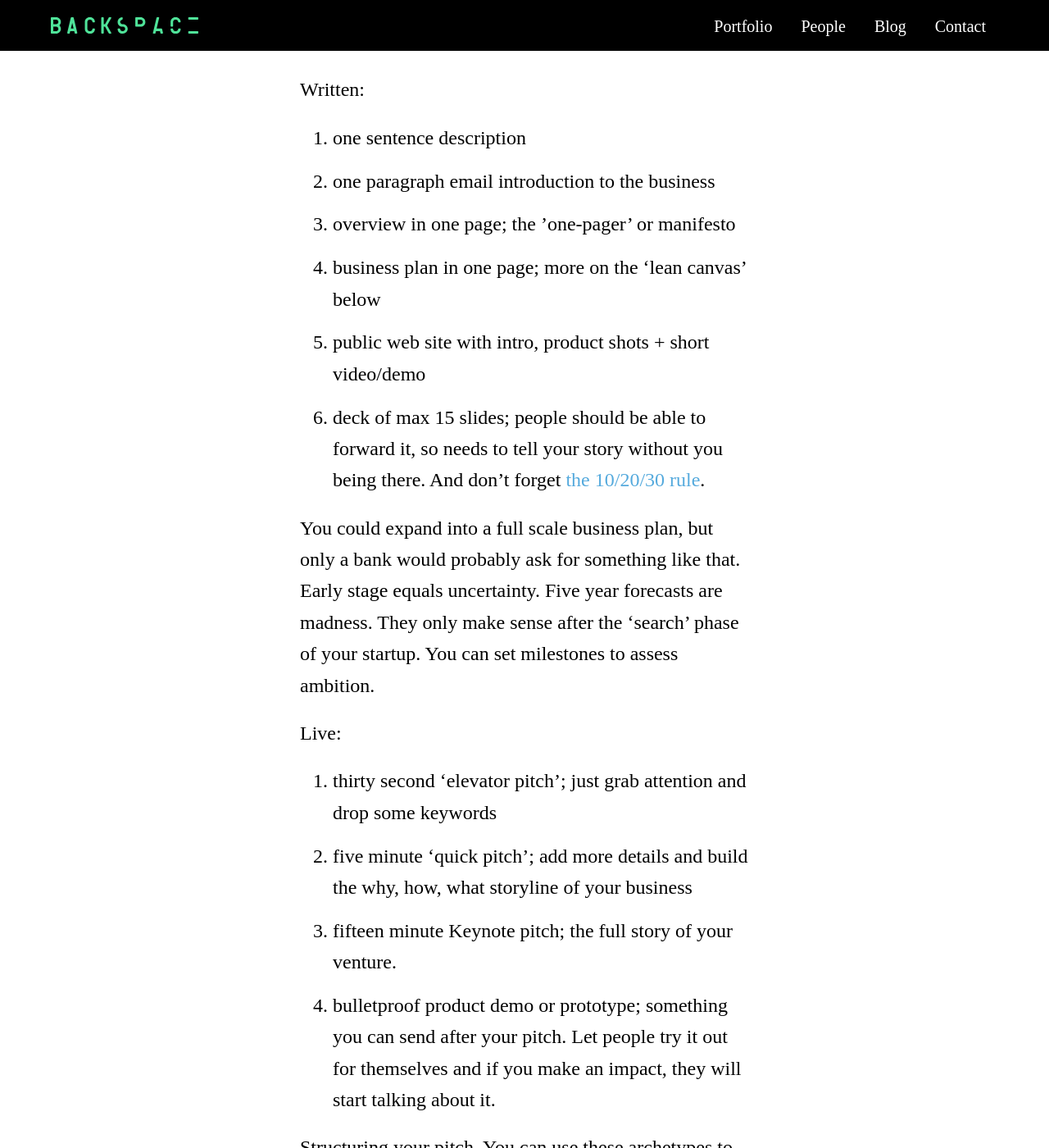
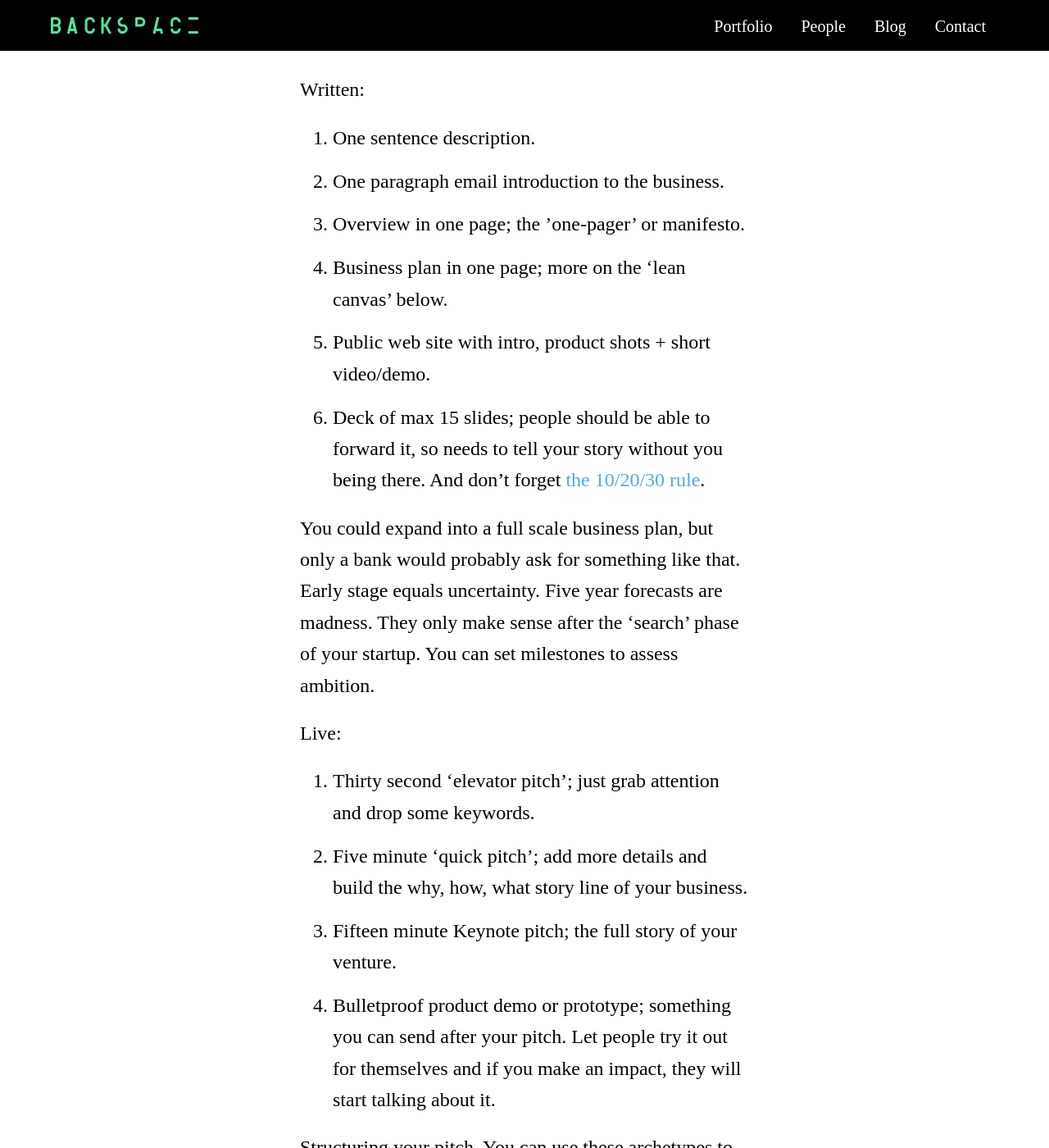
Before and after one commit to backspacehq/backspacehq.github.io, a Jekyll site: the page built from _posts/2016-01-20-read-before-pitching.markdown, in a window 1280 px wide and 1400 px high, scrolled down 2508 px. Shown: the whole window at 82% size. Built offline with Jekyll 4.4.1, drawn with Linux system fonts in a browser that asks for light colours; comment, search, counter and statistics services are not loaded.

Commit message:
Updated Read Before Pitching

```diff
--- a/_posts/2016-01-20-read-before-pitching.markdown
+++ b/_posts/2016-01-20-read-before-pitching.markdown
@@ -32,22 +32,22 @@ It’s important that your deck has a clear storyline. This is how Elon Musk bui
 
 **Written:**
 
-1. one sentence description
-2. one paragraph email introduction to the business
-3. overview in one page; the ’one-pager' or manifesto
-4. business plan in one page; more on the ‘lean canvas' below
-5. public web site with intro, product shots + short video/demo
-6. deck of max 15 slides; people should be able to forward it, so needs to tell your story without you being there. And don’t forget [the 10/20/30 rule](http://guykawasaki.com/the_102030_rule/).
+1. One sentence description.
+2. One paragraph email introduction to the business.
+3. Overview in one page; the ’one-pager' or manifesto.
+4. Business plan in one page; more on the ‘lean canvas' below.
+5. Public web site with intro, product shots + short video/demo.
+6. Deck of max 15 slides; people should be able to forward it, so needs to tell your story without you being there. And don’t forget [the 10/20/30 rule](http://guykawasaki.com/the_102030_rule/).
 
 
 You could expand into a full scale business plan, but only a bank would probably ask for something like that. Early stage equals uncertainty. Five year forecasts are madness. They only make sense after the ‘search’ phase of your startup. You can  set milestones to assess ambition.
 
 **Live:**
 
-7. thirty second ‘elevator pitch’; just grab attention and drop some keywords
-8. five minute 'quick pitch’; add more details and build the why, how, what storyline of your business
-9. fifteen minute Keynote pitch; the full story of your venture.
-10. bulletproof product demo or prototype; something you can send after your pitch. Let people try it out for themselves and if you make an impact, they will start talking about it.
+7. Thirty second ‘elevator pitch’; just grab attention and drop some keywords.
+8. Five minute 'quick pitch’; add more details and build the why, how, what story line of your business.
+9. Fifteen minute Keynote pitch; the full story of your venture.
+10. Bulletproof product demo or prototype; something you can send after your pitch. Let people try it out for themselves and if you make an impact, they will start talking about it.
 
 Structuring your pitch. You can use these archetypes to get your story across. This is a nice overview of [eleven types that are mostly used](http://www.jasonshen.com/2012/eleven-compelling-startup-pitch-archetypes-with-examples-from-yc-companies/).
 
```
Also changed, not shown: other parts of _posts/2016-01-20-read-before-pitching.markdown (+2 -2 lines).
